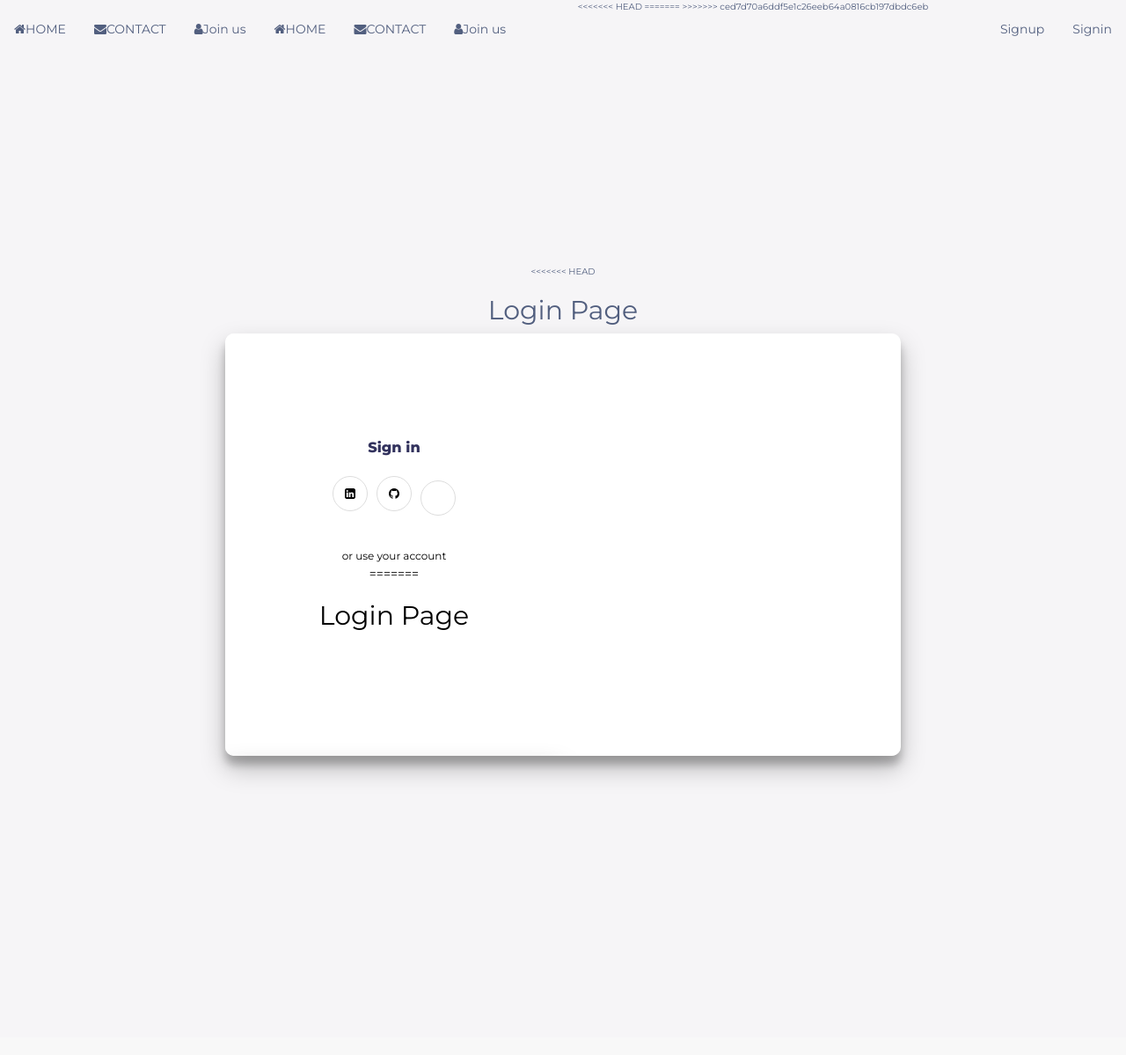
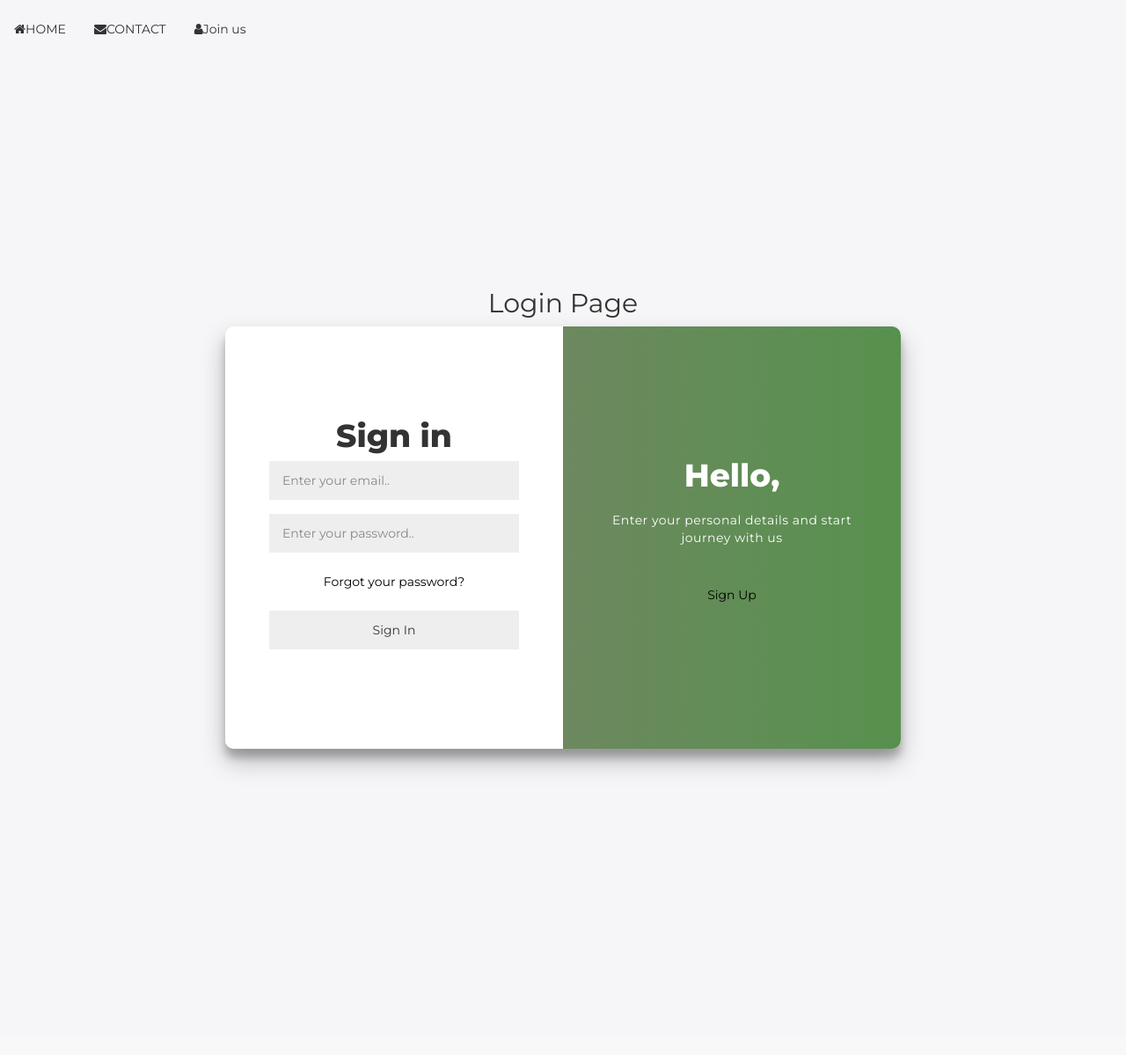
Before and after one commit to Philip-G-Hanna/Autocorrection-Flask, a Flask app: page /signin in a window 1280 px wide. Shown: the whole page at 88% size. Run offline with Flask 2, Linux system fonts and the light colour scheme; some libraries are stand-ins or nearby versions.

Commit message:
final edits

```diff
--- a/models/user.py
+++ b/models/user.py
@@ -84,7 +84,6 @@ class User:
             self.__fname = result[1]
             self.__lname = result[2]
             self.__type  = result[5]
-            self.__gender = result[7]
             self.__dob = result[7]
             self.__phoneNumber = result[8]
             session["user_id"] =result[0]
@@ -128,7 +127,6 @@ class User:
         self.__conn.commit()
         return result6
 
-
     def deletecourses(self,courseid):
         self.__courseid = courseid
         sql2 = """DELETE from courses WHERE id=%s"""
--- a/templates/includes/default-navbar.html
+++ b/templates/includes/default-navbar.html
@@ -13,17 +13,6 @@
 <body>
     <div class="w3-top">
         <div class="w3-bar" id="myNavbar">
-<<<<<<< HEAD
-          <a class="w3-bar-item w3-button w3-hover-black w3-hide-medium w3-hide-large w3-right" href="javascript:void(0);" onclick="toggleFunction()" title="Toggle Navigation Menu">
-            <i class="fa fa-bars"></i>
-          </a>
-          <a href="{{url_for('index')}}" class="w3-bar-item w3-button"><i class="fa fa-home "></i>HOME</a>
-          <a href="#contact" class="w3-bar-item w3-button w3-hide-small"><i class="fa fa-envelope"></i>CONTACT</a>
-          <a href="#" class="w3-bar-item w3-button w3-hide-small"><i class="fa fa-user"></i>Join us</a>
-          <a href="{{url_for('signin')}}" class="w3-bar-item w3-button w3-hide-small pull-right">Signin</a>
-          <a href="{{url_for('signup')}}" class="w3-bar-item w3-button w3-hide-small pull-right">Signup</a>
-
-=======
             <a class="w3-bar-item w3-button w3-hover-black w3-hide-medium w3-hide-large w3-right" href="javascript:void(0);" onclick="toggleFunction()" title="Toggle Navigation Menu">
                 <i class="fa fa-bars"></i>
             </a>
@@ -32,7 +21,6 @@
             <a href="{{url_for('signin')}}" class="w3-bar-item w3-button w3-hide-small"><i class="fa fa-user"></i>Join us</a>
 
 
->>>>>>> ced7d70a6ddf5e1c26eeb64a0816cb197dbdc6eb
         </div>
     </div>
     {% block content %}{% endblock %}
--- a/templates/signin.html
+++ b/templates/signin.html
@@ -1,43 +1,6 @@
 {% include 'includes/default-navbar.html' %} {% extends 'layouts/userLayout.html' %} {% block title %}Signin{% endblock %} {% block content %}
 
 <head>
-<<<<<<< HEAD
-	<link rel="stylesheet" href="static/css/login_styles.css"> <!-- hena by linked styling bt3 sign up -->
-	<link rel="stylesheet" href="static/css/test2.css">
-</head>
-<body>
-		<h2>Login Page</h2>
-		<div class="container" id="container">
-		<div class="form-container sign-up-container">
-				<form action="#" method="POST">
-					<h1>Create Account</h1>
-					<div class="social-container">
-						<a href="#" class="social"><i class="fa fa-github"></i></a>
-						<a href="#" class="social"><i class="bi bi-google"></i></a>
-						<a href="#" class="social"><i class="fa fa-linkedin-in"></i></a>
-					</div>
-					<span>or use your email for registration</span>
-					<input type="text" placeholder="Name" />
-					<input type="email"name="email" placeholder="Email" />
-					<input type="password" name="password"placeholder="Password" />
-					<input type="submit" name="submit"value="Sign Up">
-				</form>
-		</div>
-		<div class="form-container sign-in-container">
-			<form action="/signin" method="post">
-				<h1>Sign in</h1>
-				<div class="social-container">
-				<a href="#"><i class="fa fa-linkedin-square"></i>
-				<a href="#"><i class="fa fa-github"></i>
-				<a href="#"><i class="fab fa-google-plus-g"></i>
-
-				</div>
-				<span>or use your account</span><br>
-
-				{%if msg != '' %}
-					<div class="alert alert-danger">{{ msg }}</div>
-				{% endif %}
-=======
     <link rel="stylesheet" href="static/css/login_styles.css">
     <!-- hena by linked styling bt3 sign up -->
 
@@ -89,7 +52,6 @@
             </div>
         </div>
     </div>
->>>>>>> ced7d70a6ddf5e1c26eeb64a0816cb197dbdc6eb
 
 </body>
 {% endblock %}
```
Also changed, not shown: templates/signup.html (+0 -15 lines).
